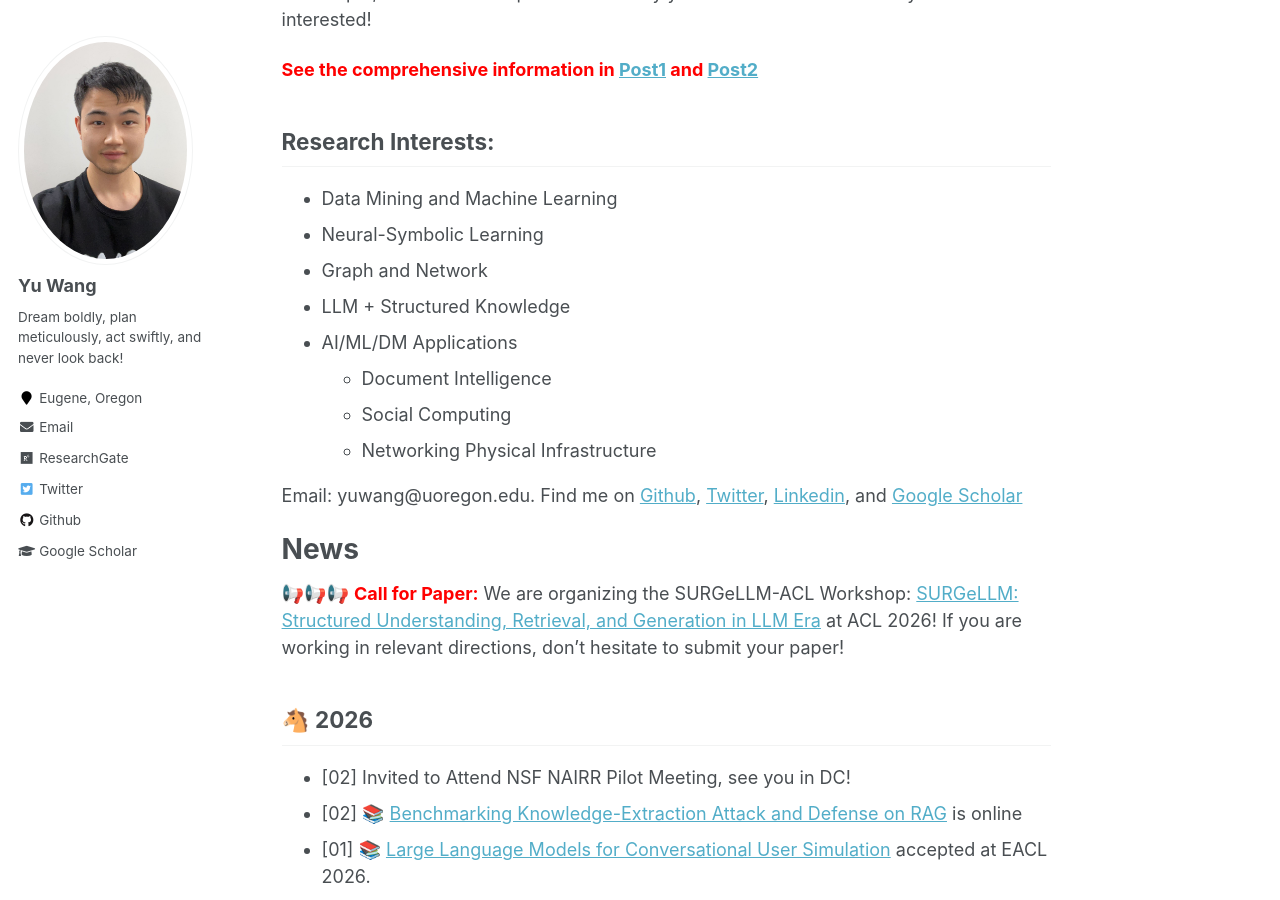
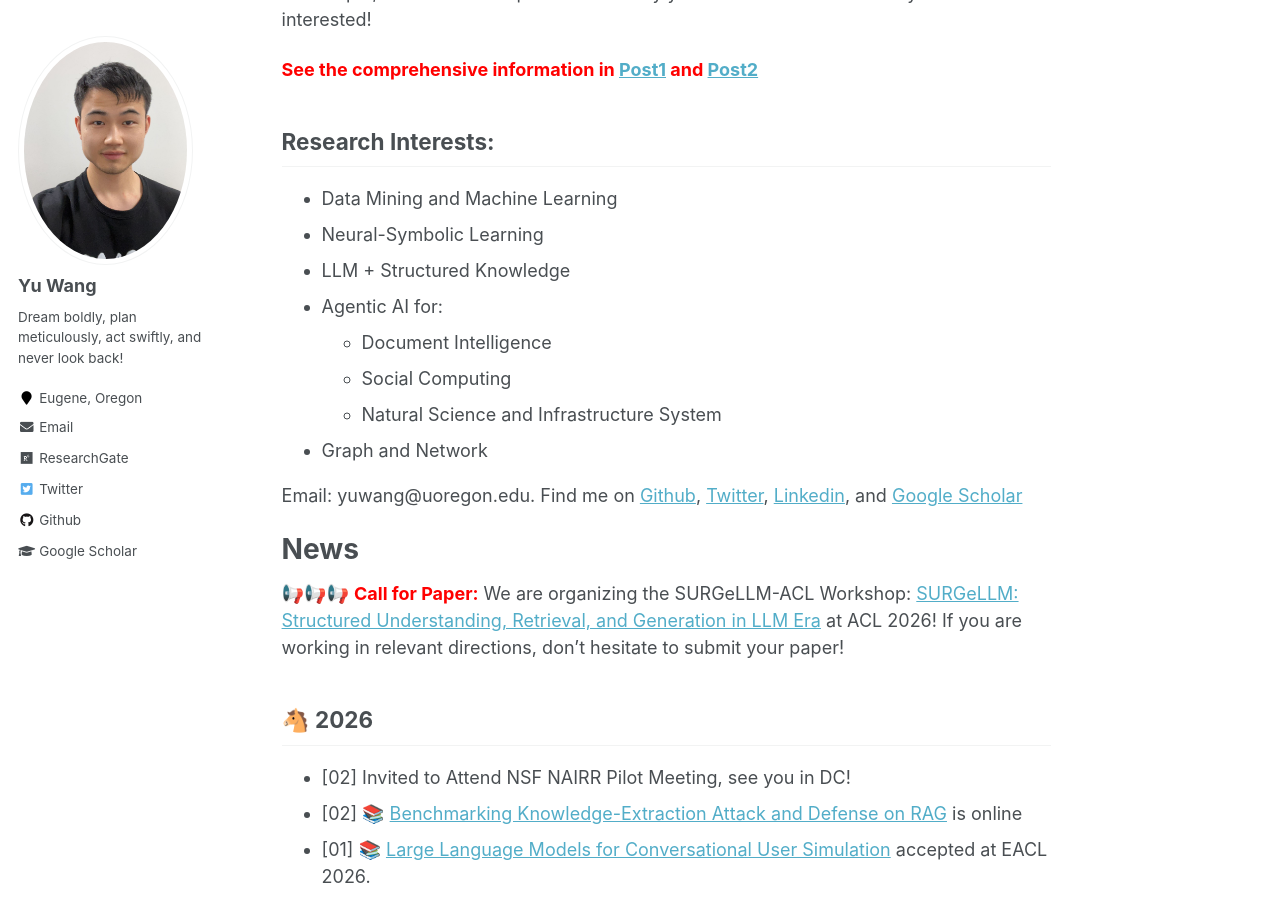
Before and after one commit to yuwang0103/yuwang0103.github.io, a Jekyll site: the page built from _pages/about.md, in a window 1280 px wide and 900 px high, scrolled down 529 px. Built offline with Jekyll 4.4.1, drawn with Linux system fonts in a browser that asks for light colours.

Commit message:
Update about.md

```diff
--- a/_pages/about.md
+++ b/_pages/about.md
@@ -20,12 +20,12 @@ Research Interests:
 ------
 - Data Mining and Machine Learning
 - Neural-Symbolic Learning
-- Graph and Network
 - LLM + Structured Knowledge
-- AI/ML/DM Applications
+- Agentic AI for:
   - Document Intelligence
   - Social Computing
-  - Networking Physical Infrastructure
+  - Natural Science and Infrastructure System
+- Graph and Network
 
 Email: yuwang@uoregon.edu. Find me on [Github](https://github.com/yuwvandy), [Twitter](https://twitter.com/yuwang0103), [Linkedin](https://www.linkedin.com/in/yu-wang-63359a196/), and [Google Scholar](https://scholar.google.com/citations?user=XPCmiz4AAAAJ&hl=en)
 
```
